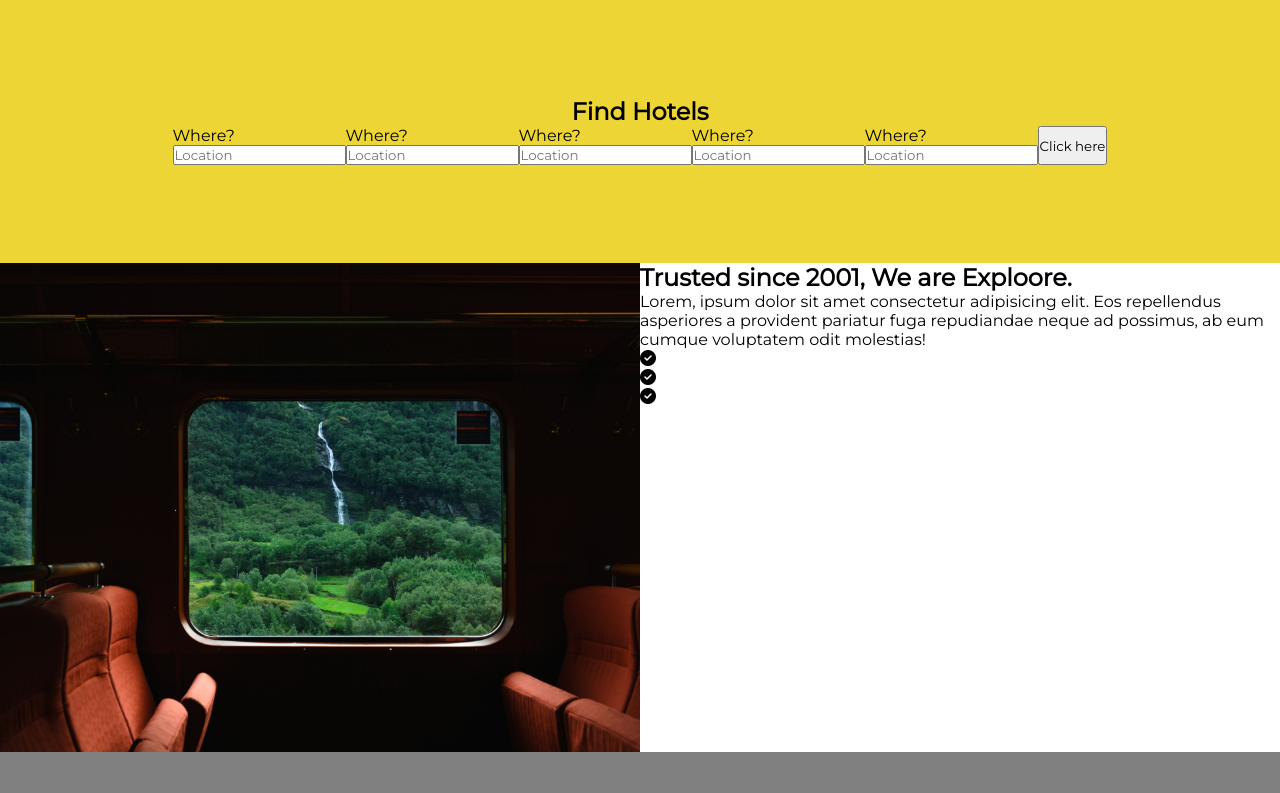
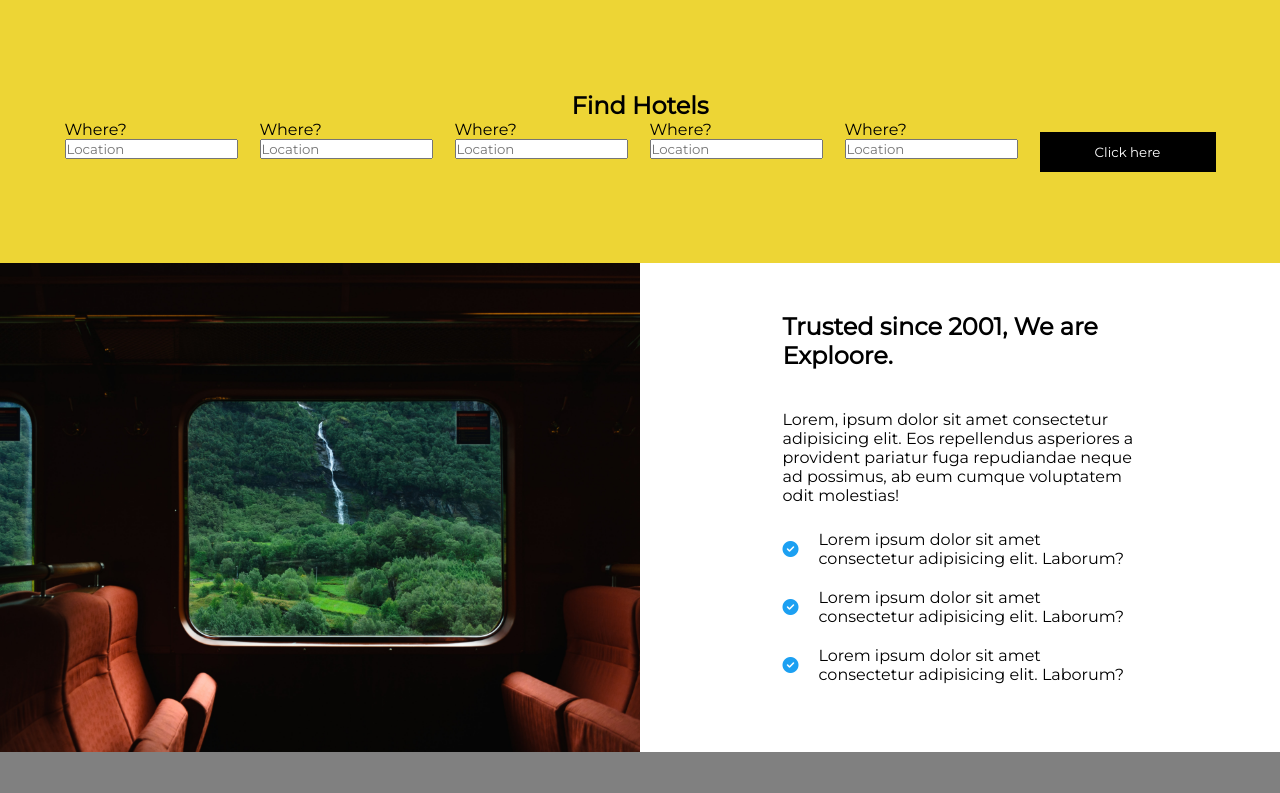
Before and after one commit to CcharlotteHh/booking_site, a plain HTML site: page index.html in a window 1280 px wide. Shown: the part 687-1480 px from the top of the page. Drawn offline with Linux system fonts and the light colour scheme.

Commit message:
added a page

```diff
--- a/css/style.css
+++ b/css/style.css
@@ -25,12 +25,15 @@ body {
 
 }
 
+.first-page {}
+
 header {
   width: 100%;
   max-width: 1280px;
   height: 2%;
   border: 1px solid white;
   padding: 5px 135px;
+  margin:0 auto;
 }
 
 .landing-page {
@@ -55,6 +58,7 @@ header {
   justify-content: center;
   align-items: center;
   flex-direction: column;
+
 }
 
 .find-hotels-form {
@@ -65,6 +69,16 @@ header {
 .input-box {
   display: flex;
   flex-direction: column;
+  margin-right: 22px;
+}
+.registerbtn{
+  height: 40px;
+  width:176px;
+  background-color:black;
+  color: white;
+  cursor:pointer;
+  border: none;
+  margin-top: 1%;
 }
 /*find hotels end*/
 
@@ -74,6 +88,8 @@ header {
   height: 7.4%;
   background-color: #ffff;
   display: flex;
+
+
 }
 
 .article-1-img {
@@ -88,6 +104,45 @@ header {
   width: 100%;
   height: 100%;
   object-fit: cover;
+}
+.content-container {
+  margin:0 auto;
+
+ }
+.article-content{
+  height: 420px;
+  width:355px;
+  display: flex;
+  flex-direction:column;
+  justify-content:center;
+  margin-bottom: 20px;
+}
+.article-content h2{
+  height: 66px;
+  margin-top: 60px;
+  margin-bottom: 20px;
+}
+.article-content p{
+  height:60px;
+  margin-top: 20px;
+}
+
+.article-1-list{
+  height: 165px;
+  margin-top: 60px;
+}
+
+.article-1-list li{
+  padding-bottom: 20px;
+  display: flex;
+  justify-content: flex-start;
+  align-items: center;
+}
+
+.article-1-list i{
+ margin-right:  20px;
+ color: hsl(203,89%,53%);
+
 }
 /*our best begin*/
 .our-best {
--- a/index.html
+++ b/index.html
@@ -16,14 +16,13 @@
     <div id="container">
 
       <header>
-        <div class="socials">
+        <ul class="socials">
 
-        </div>
-        <nav>
-            <ul>
-                li
-            </ul>
-        </nav>
+        </ul>
+
+      <ul class="nav">
+        li
+      </ul>
       </header>
       <section class="landing-page">
           <h1>Start Your Greatest</h1>
@@ -63,6 +62,7 @@
         <figure class="article-1-img">
             <img src="images/train.jpg" alt="train">
         </figure>
+        <div class="content-container">
         <div class="article-content">
             <h2>
                 Trusted since 2001,
@@ -73,12 +73,13 @@
                  ab eum cumque voluptatem odit molestias!</p>
 
                  <ul class="article-1-list">
-                     <li class="article-1-list-content"><i class="fas fa-check-circle"></i></li>
-                     <li class="article-1-list-content"><i class="fas fa-check-circle"></i></li>
-                     <li class="article-1-list-content"><i class="fas fa-check-circle"></i></li>
+                     <li class="article-1-list-content"><i class="fas fa-check-circle"></i>Lorem ipsum dolor sit amet consectetur adipisicing elit. Laborum?</li>
+                     <li class="article-1-list-content"><i class="fas fa-check-circle"></i>Lorem ipsum dolor sit amet consectetur adipisicing elit. Laborum?</li>
+                     <li class="article-1-list-content"><i class="fas fa-check-circle"></i>Lorem ipsum dolor sit amet consectetur adipisicing elit. Laborum?</li>
 
                  </ul>
         </div>
+      </div>
 
         </article>
         <section class="our-best"> <!--our best section-->
```
Also changed, not shown: meassurments.txt.
